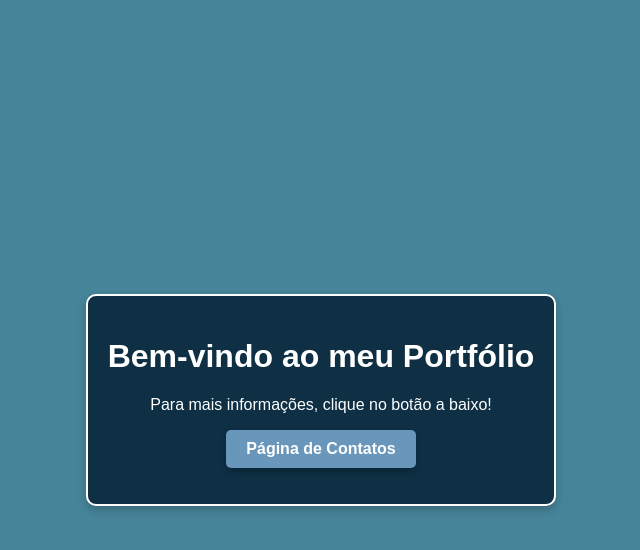
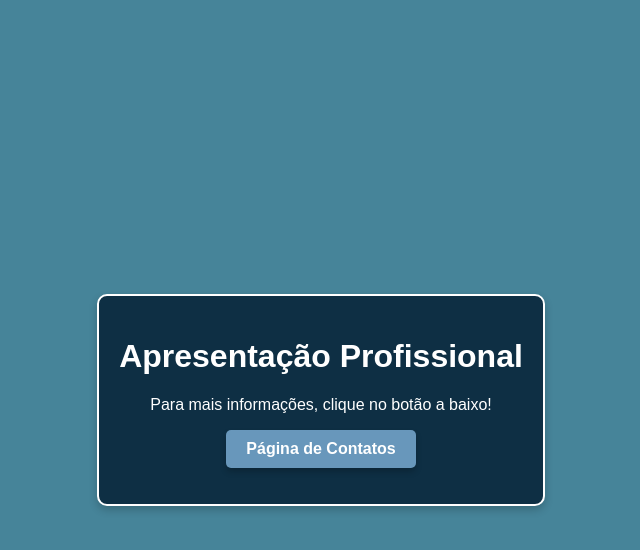
Before and after one commit to Lekadas/portfolio.py, a Flask app: page / in a window 1280 px wide. Shown: the top 550 px of the page, without its empty margins (319-959 px from the left). Run offline with Flask 3, Linux system fonts and the light colour scheme.

Commit message:
Update index.html

```diff
--- a/templates/index.html
+++ b/templates/index.html
@@ -71,7 +71,7 @@
 
 <body>
     <div>
-        <h1>Bem-vindo ao meu Portfólio</h1>
+        <h1>Apresentação Profissional</h1>
         <p>Para mais informações, clique no botão a baixo!</p>
         <p><a href="/contatos" class="button-link">Página de Contatos</a></p>
     </div>
```
